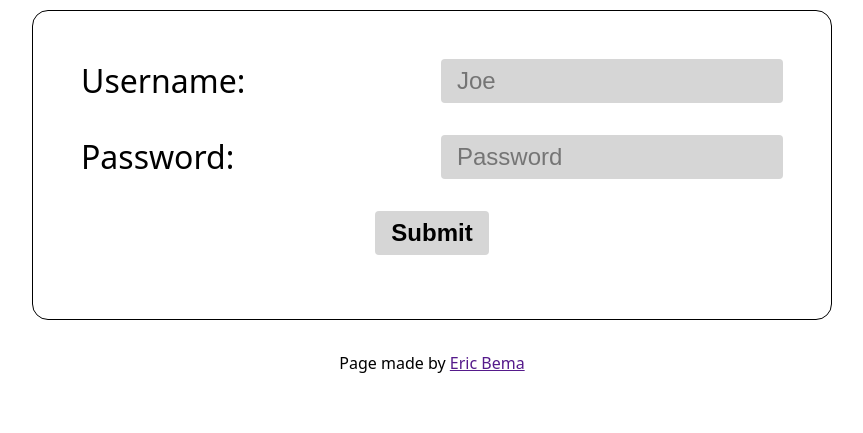
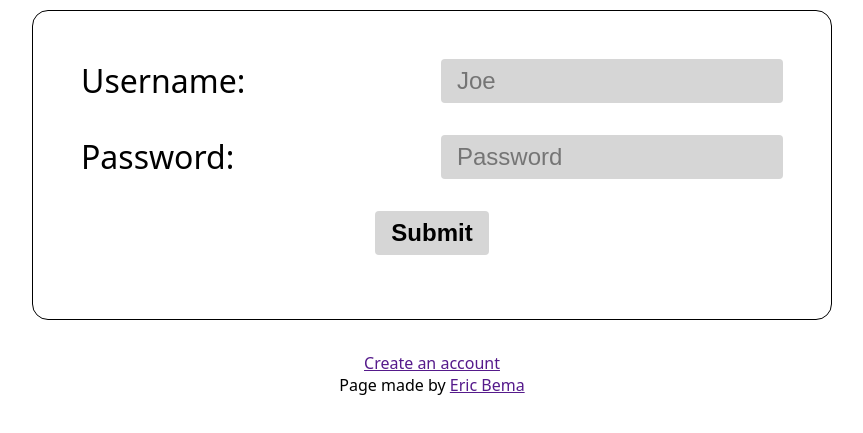
Before and after one commit to EricBema/proto, a plain HTML site: page index.html in a window 1280 px wide. Shown: the part 157-590 px from the top of the page, without its empty margins (208-1071 px from the left). Drawn offline with Linux system fonts and the light colour scheme.

Commit message:
feat: sign up link

```diff
--- a/index.html
+++ b/index.html
@@ -21,6 +21,7 @@
             <button type="submit">Submit</button>
             <p id="error-msg"></p>
         </form>
+        <a href="">Create an account</a>
     </div>
 
 
```
